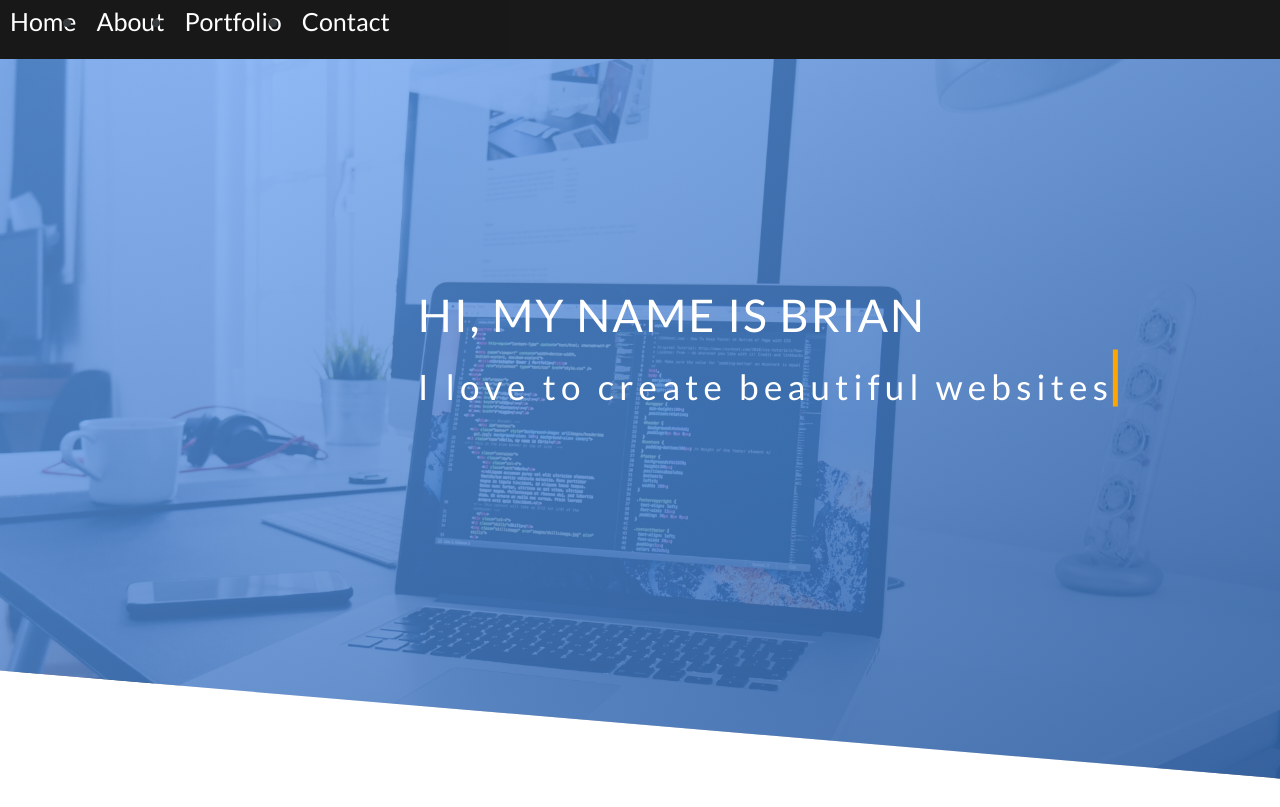
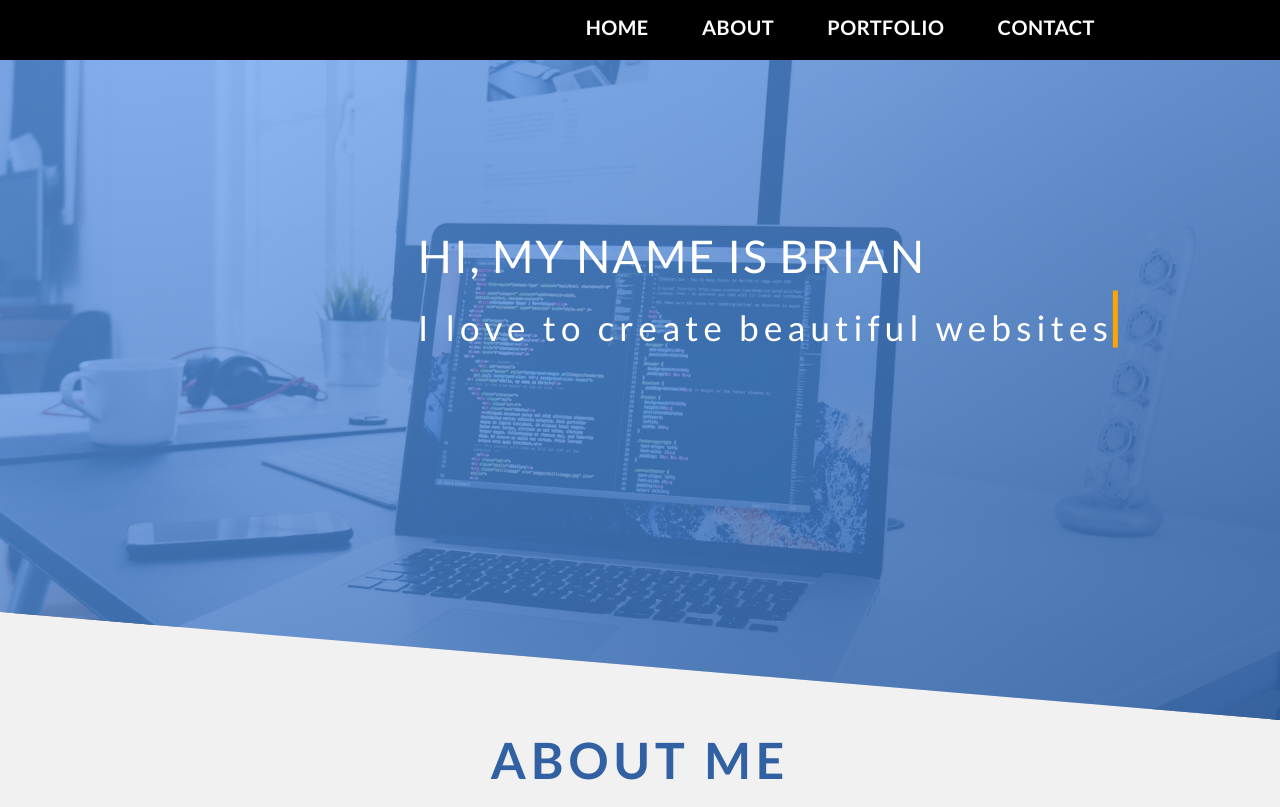
Before and after one commit to Latcat21/portfolio, a PHP site: page / in a window 1280 px wide. Shown: the top 807 px of the page. Run offline with PHP 8.4, Linux system fonts and the light colour scheme; some libraries are stand-ins or nearby versions.

Commit message:
finshed mobile media queries

```diff
--- a/css/style.css
+++ b/css/style.css
@@ -31,17 +31,32 @@
     border-color: orange; } }
 
 header {
-  background-color: black;
-  opacity: .9; }
+  background: black;
+  position: fixed;
+  z-index: 3;
+  width: 100%;
+  left: 0;
+  top: 0; }
 
-.menu-nav {
-  display: flex; }
-  .menu-nav__item {
-    padding: 0px 10px;
-    font-size: 25px;
-    text-decoration: none; }
-    .menu-nav__item a {
-      color: #fff; }
+.main-nav {
+  float: right;
+  margin-right: 10rem;
+  color: #fff; }
+
+.main-nav li {
+  display: inline-block;
+  padding: 10px 25px 0 25px;
+  font-size: 20px;
+  text-decoration: none;
+  font-family: "Lato", sans-serif;
+  text-transform: uppercase;
+  color: #fff; }
+
+.main-nav li a {
+  color: #fff;
+  text-decoration: none;
+  font-weight: 700;
+  letter-spacing: .5px; }
 
 .splash {
   background-image: linear-gradient(to right bottom, rgba(109, 170, 255, 0.7), rgba(49, 97, 163, 0.9)), url("/images/christopher-gower-m_HRfLhgABo-unsplash.jpg");
@@ -78,24 +93,31 @@ header {
     animation: typing 3.5s steps(40, end), blink-caret 0.75s step-end infinite; }
 
 .about {
-  height: 70vh;
-  margin-bottom: 100px; }
+  height: 95vh;
+  margin-top: -25vh;
+  margin-bottom: 100px;
+  width: 100vw;
+  background-color: #f1f1f1;
+  padding-top: 100px; }
 
 .intro {
   margin: 20px 0px;
   height: auto;
   display: grid;
-  padding: 40px 20px;
+  padding: 20px;
   grid-template-columns: repeat(2, 1fr);
-  grid-gap: 20px; }
-  .intro__img img {
-    width: 95%;
-    max-width: 500px;
-    box-shadow: 0 15px 40px rgba(0, 0, 0, 0.9);
-    border-radius: 5%; }
+  grid-gap: 10px; }
+  .intro__img {
+    padding-left: 25px; }
+    .intro__img img {
+      width: 75%;
+      max-width: 400px;
+      box-shadow: 0 15px 40px rgba(0, 0, 0, 0.9);
+      border-radius: 5%; }
   .intro__text {
     font-size: 25px;
-    text-indent: 40px; }
+    text-indent: 40px;
+    padding-right: 25px; }
     .intro__text a {
       list-style: none;
       color: #d1324f;
@@ -121,7 +143,7 @@ header {
   text-align: center;
   color: #3161a3;
   font-weight: 700;
-  margin-top: 30px;
+  margin-top: 100px;
   padding-top: 10px;
   padding-bottom: 20px; }
 
--- a/index.html
+++ b/index.html
@@ -13,30 +13,13 @@
  <link rel="stylesheet" type="text/css" media="screen" href="css/style.css" />
   </head>
 <body>
-
-    <header>
-        <nav class="nav">
-            <ul class="menu-nav">
-              <li class="menu-nav__item">
-                <a href="index.html" id="home" class="menu-nav__link">
-                  Home
-                </a>
-              </li>
-              <li class="menu-nav__item">
-                  <a href="#about" class="menu-nav__link">
-                    About
-                  </a>
-                </li>
-                <li class="menu-nav__item">
-                    <a  href="#portfolio" class="menu-nav__link">
-                     Portfolio
-                    </a>
-                  </li>
-              <li class="menu-nav__item">
-                  <a href="contact.html" class="menu-nav__link">
-                    Contact
-                  </a>
-                </li>
+  <header>
+        <nav class="main-nav">
+            <ul>
+              <li class="nav-item"><a href="#home" >Home</a></li>
+              <li class="nav-item"><a href="#about" >About</a></li>
+              <li class="nav-item"><a href="#portfolio" >Portfolio</a></li>
+              <li class="nav-item"><a href="#contact" >Contact</a></li>
              </ul>
           </nav>
     </header>
--- a/scss/_about.scss
+++ b/scss/_about.scss
@@ -1,6 +1,11 @@
 .about{
-  height: 70vh;
+  height: 95vh;
+  margin-top: -25vh;
   margin-bottom: 100px;
+  width: 100vw;
+  background-color: #f1f1f1;
+  padding-top: 100px;
+
 
 }
 
@@ -8,16 +13,16 @@
   margin: 20px 0px;
   height: auto;
   display: grid;
-  padding: 40px 20px;
+  padding: 20px;
   grid-template-columns: repeat(2, 1fr);
-  grid-gap: 20px;
+  grid-gap: 10px;
 
 
   &__img{
-
+    padding-left: 25px;
     img{
-    width: 95%;
-    max-width: 500px;
+    width: 75%;
+    max-width: 400px;
     box-shadow: 0 15px 40px rgba(#000, .9);
     border-radius: 5%;
     }
@@ -25,6 +30,7 @@
   &__text{
     font-size: 25px;
     text-indent: 40px;
+    padding-right: 25px;
 
     a{
       list-style: none;
--- a/scss/_contact.scss
+++ b/scss/_contact.scss
@@ -18,12 +18,9 @@
   text-align: center;
   width: 70%;
   height: 80%;
-
-
-}
+  }
 .contact-section-heading{
   font-size: 50px;
-
   letter-spacing: 5px;
   color: #fff;
   text-transform: uppercase;
--- a/scss/_menu.scss
+++ b/scss/_menu.scss
@@ -1,19 +1,30 @@
-header{
- background-color: black;
- opacity: .9;
+header {
+  background: black;
+  position: fixed;
+  z-index: 3;
+  width: 100%;
+  left: 0;
+  top: 0;
+}
+
+.main-nav{
+  float: right;
+  margin-right: 10rem;
+  color: #fff;
 
 }
-
-.menu-nav{
-  display: flex;
-
-  &__item{
-   padding: 0px 10px;
-    font-size: 25px;
-    text-decoration: none;
-    a{
-
-        color: #fff;
-      }
-  }
+.main-nav li{
+  display: inline-block;
+  padding: 10px 25px 0 25px;
+  font-size: 20px;
+  text-decoration: none;
+  font-family:  "Lato", sans-serif;
+  text-transform: uppercase;
+  color: #fff;
 }
+.main-nav li a{
+  color: #fff;
+  text-decoration: none;
+  font-weight: 700;
+  letter-spacing: .5px;
+}
--- a/scss/_portfolio.scss
+++ b/scss/_portfolio.scss
@@ -1,5 +1,5 @@
 .portfolio{
-background-color: #f1f1f1;
+background-color: #fff;
 position: absolute;
 height: auto;
 
--- a/scss/_reusables.scss
+++ b/scss/_reusables.scss
@@ -5,7 +5,7 @@
   text-align: center;
   color: $primary-color;
   font-weight: 700;
-  margin-top: 30px;
+  margin-top: 100px;
   padding-top: 10px;
   padding-bottom: 20px;
 
@@ -17,8 +17,8 @@
   text-align: center;
   color: $primary-color;
   font-weight: 700;
-  margin-top: 30px;
-  padding-top: 20px;
+  margin-top: 10px;
+  padding-top: 10px;
   padding-bottom: 43px;
 
 }
--- a/scss/main.scss
+++ b/scss/main.scss
@@ -7,6 +7,7 @@
 @import 'portfolio';
 @import 'contact';
 @import 'footer';
+@import 'responsive';
 
 
 
```
Also changed, not shown: other parts of css/style.css (+55 -3 lines), scss/_responsive.scss (added, +103 -0 lines), 1 other file.
